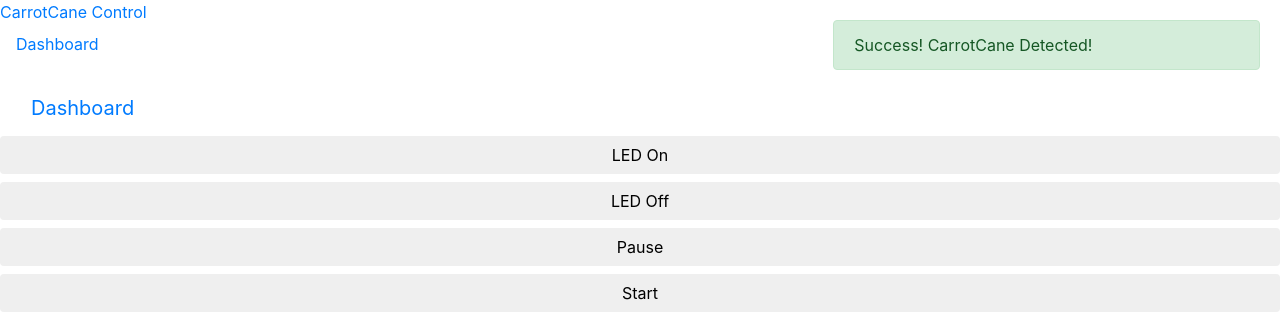
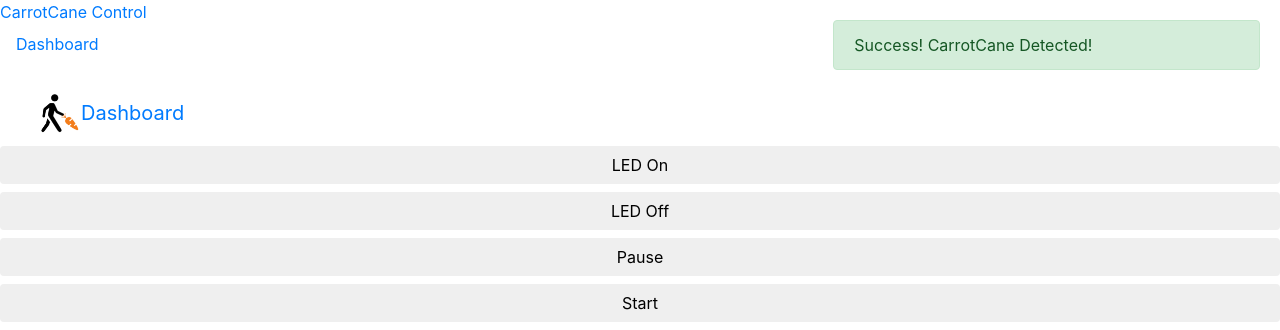
Before and after one commit to BananiumLabs/CarrotCane, a website with bundled scripts: page src/client/index.html in a window 1280 px wide. Shown: the top 330 px of the page. Built offline with nearby package versions, Linux system fonts and the light colour scheme.

Commit message:
Add favicon

```diff
--- a/src/client/index.html
+++ b/src/client/index.html
@@ -5,7 +5,7 @@
     <head>
         <meta charset="utf-8" />
         <link rel="apple-touch-icon" sizes="76x76" href="/img/apple-icon.png">
-        <link rel="icon" type="image/png" href="/img/favicon.ico">
+        <link rel="icon" type="image/png" href="./favicon.png">
         <meta http-equiv="X-UA-Compatible" content="IE=edge,chrome=1" />
         <title>CarrotCane Admin</title>
         <meta content='width=device-width, initial-scale=1.0, maximum-scale=1.0, user-scalable=0, shrink-to-fit=no' name='viewport'
@@ -90,6 +90,7 @@
                 <!-- Navbar -->
                 <nav class="navbar navbar-expand-lg " color-on-scroll="500">
                     <div class=" container-fluid  ">
+                        <img src="./favicon.png" height="50" width="50">
                         <a class="navbar-brand" href="#pablo"> Dashboard </a>
                         <button href="" class="navbar-toggler navbar-toggler-right" type="button" data-toggle="collapse" aria-controls="navigation-index"
                             aria-expanded="false" aria-label="Toggle navigation">
```
Also changed, not shown: src/client/favicon.png (added).
